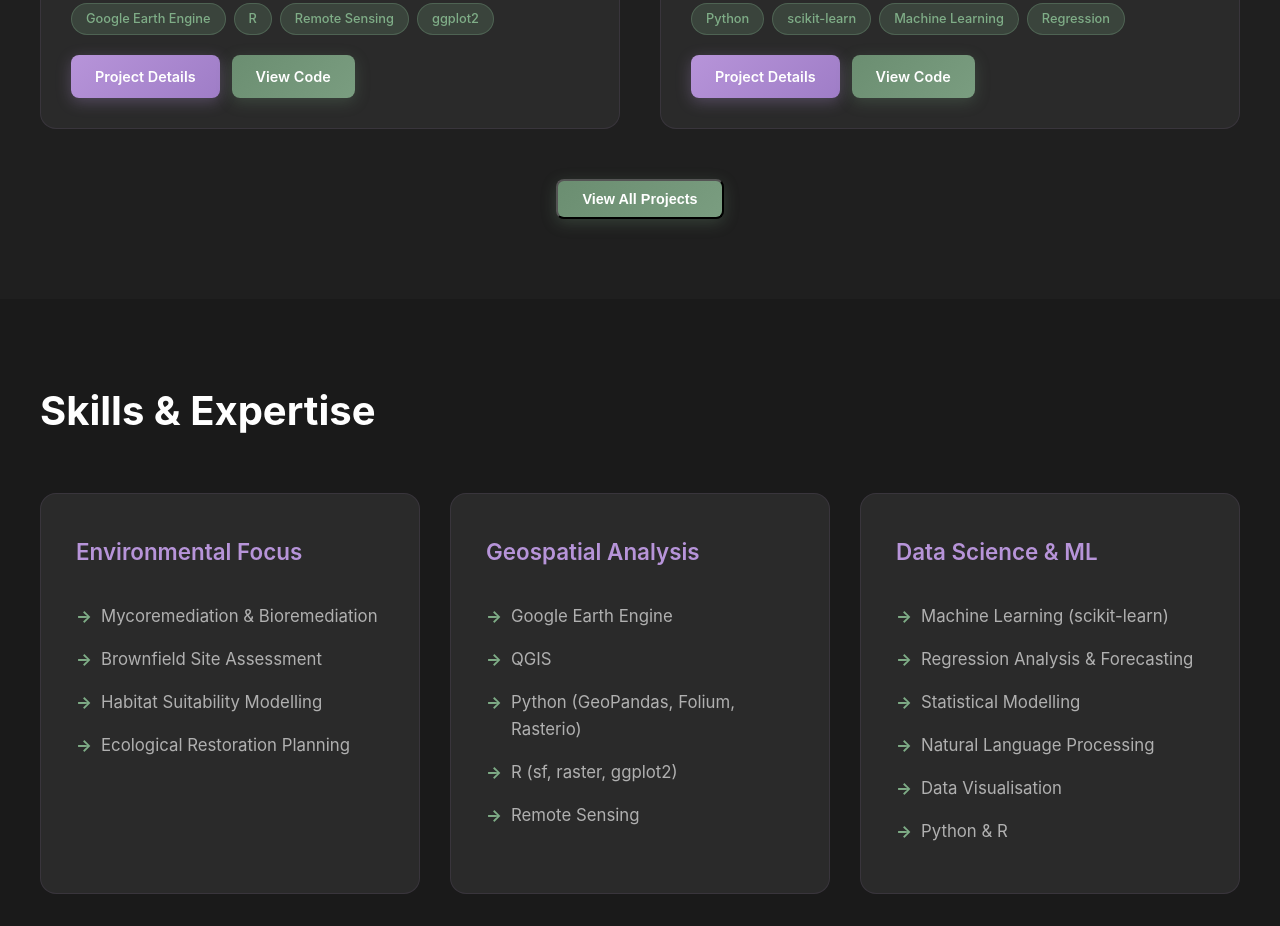
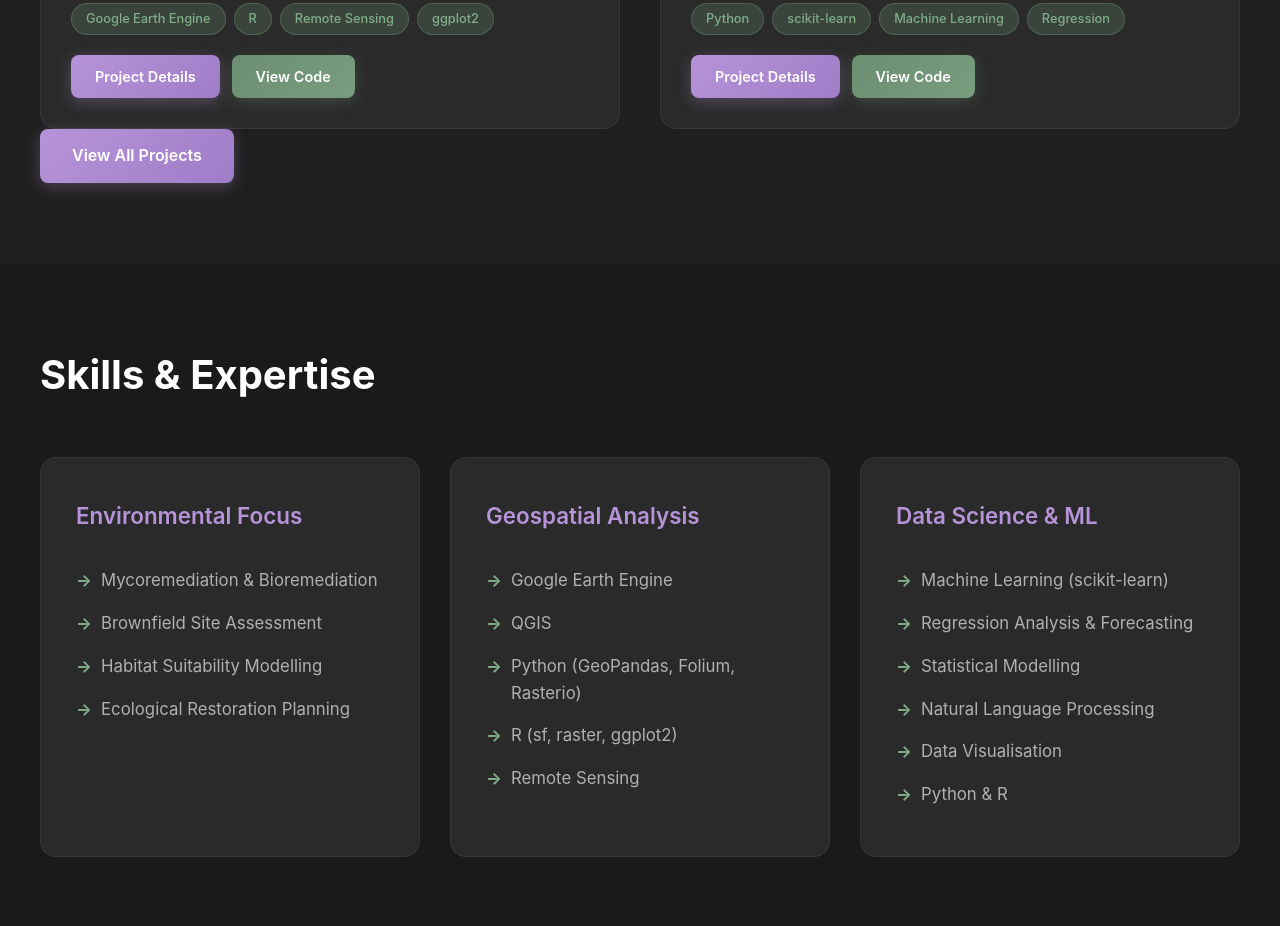
Before and after one commit to dtcrompton/dtcrompton.github.io, a plain HTML site: page index.html in a window 1280 px wide. Shown: the part 3214-4140 px from the top of the page. Drawn offline with Linux system fonts and the light colour scheme.

Commit message:
Fix View All button size and centre single card in expanded grid

```diff
--- a/index.html
+++ b/index.html
@@ -375,6 +375,9 @@
             section { padding: 60px 20px; }
             .skills-grid { grid-template-columns: 1fr; }
         }
+        #projects-extra {
+            justify-content: center;
+        }
     </style>
 </head>
 <body>
@@ -576,19 +579,18 @@
                 </div>
             </div>
         </div>
-        <div style="text-align: center; margin-top: 50px;">
-            <button class="btn btn-secondary" id="view-all-btn" onclick="
+            <a class="btn btn-primary" id="view-all-btn" onclick="
                 var extra = document.getElementById('projects-extra');
                 var btn = document.getElementById('view-all-btn');
                 if (extra.style.display === 'none') {
                     extra.style.display = 'grid';
-                    btn.textContent = 'Show Less';
+                    btn.textContent = 'View All Projects ↑';
                 } else {
                     extra.style.display = 'none';
                     btn.textContent = 'View All Projects';
                     document.getElementById('projects').scrollIntoView({behavior: 'smooth'});
                 }
-            ">View All Projects</button>
+            " style="cursor: pointer; padding: 14px 32px; font-size: 1em;">View All Projects</a>
         </div>
     </section>
 
```
